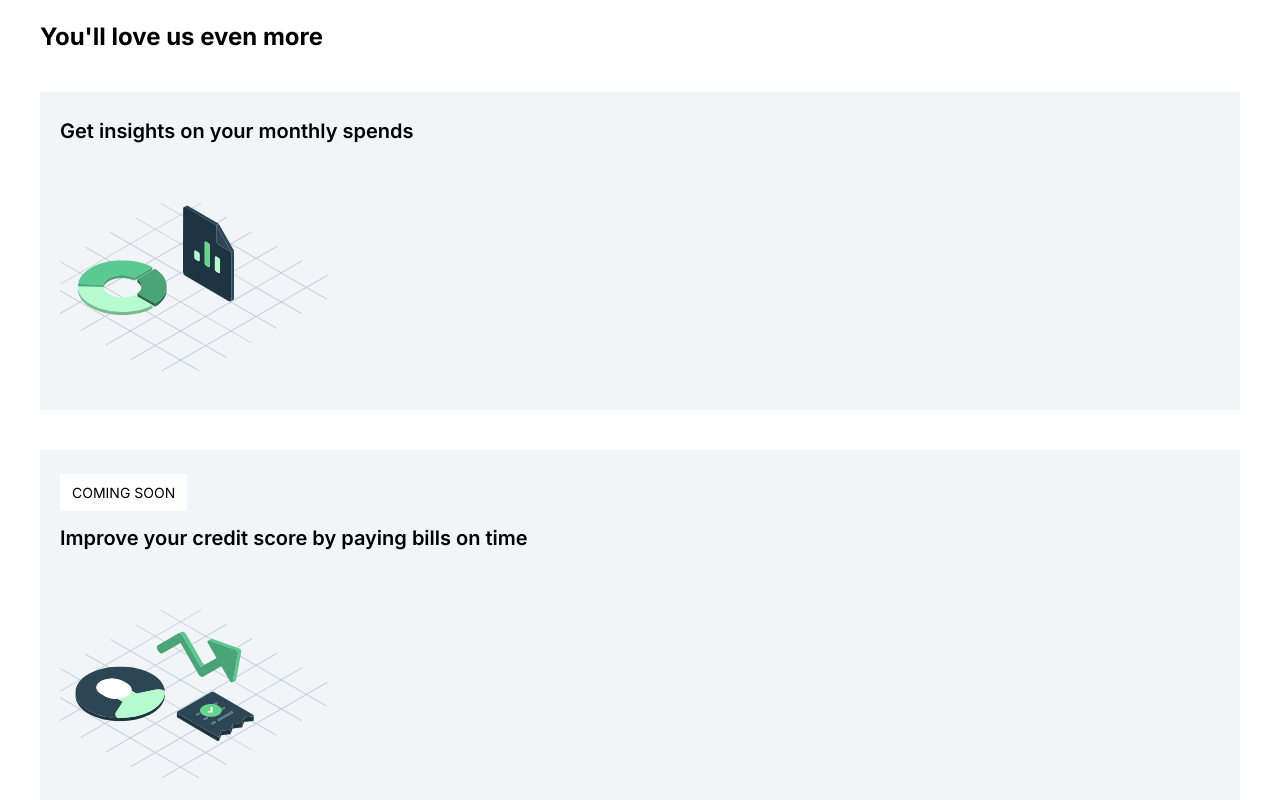
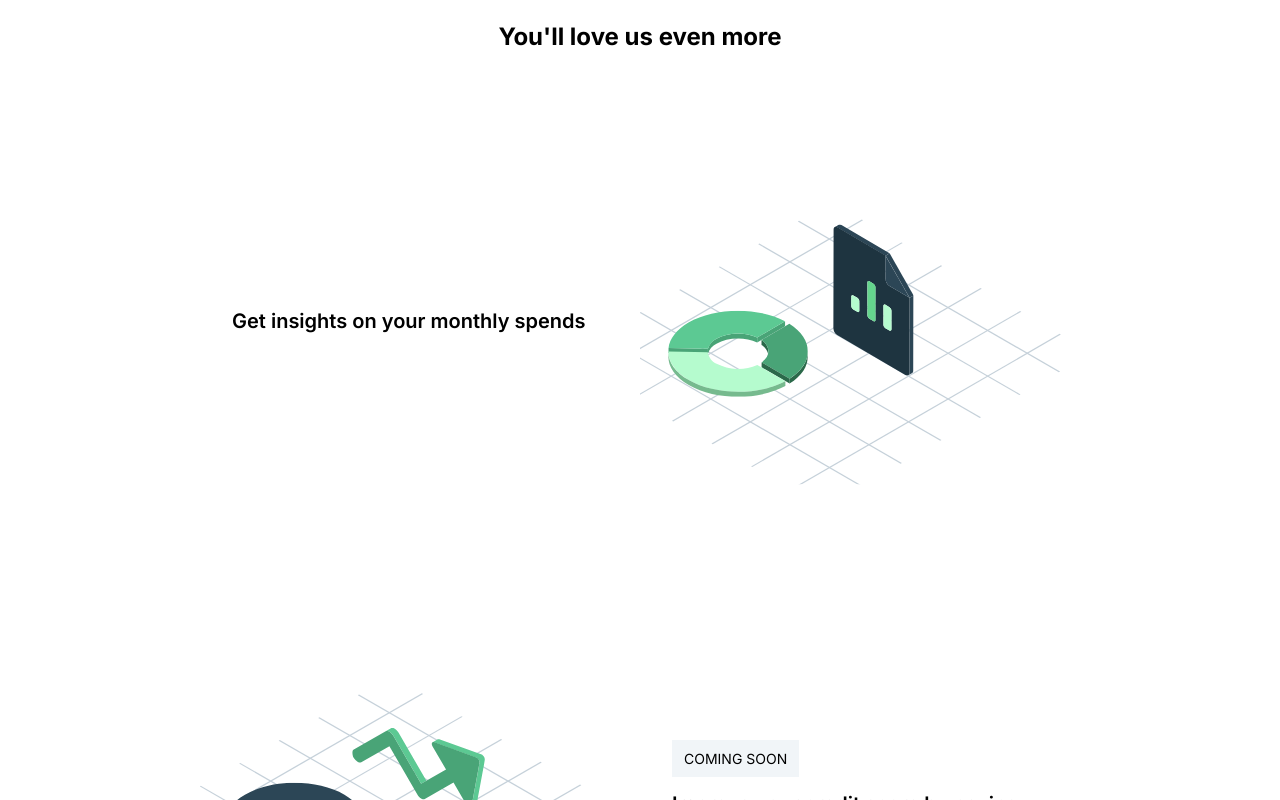
Before and after one commit to ashokrajann/cheq-website, a Next.js app: page / in a window 1280 px wide. Shown: the part 4160-4960 px from the top of the page. Built offline with nearby package versions, Linux system fonts and the light colour scheme.

Commit message:
feat: Make 'Features' section responsive

```diff
--- a/components/Features/Features.js
+++ b/components/Features/Features.js
@@ -12,18 +12,23 @@ function Features() {
           className={styles.featureContainer}
           key={feature.featureNumber}
         >
+          <div className={styles.featureInfo}>
             {(feature.featureNumber > 1) ?
               <p className={styles.featureLabel}>coming soon</p>
               :
               null
             }
             <p className={styles.featureDetails}>{feature.featureDetails}</p>
+          </div>
+          <div className={styles.featureImage}>
             <Image
               src={feature.imageSrc}
               alt={feature.alt}
               width={280}
               height={220}
+              layout="responsive"
             />
+          </div>
         </div>
       ))}
     </Wrapper>
--- a/components/Features/Features.module.css
+++ b/components/Features/Features.module.css
@@ -4,15 +4,15 @@
 
 .featureContainer {
   margin-top: 40px;
-  background-color: var(--background-subdued);
-  padding: 1.5rem 1.25rem;
+  padding: 1.5rem 0rem;
+  max-width: 400px;
 }
 
 .featureLabel {
   composes: body-small from "../../styles/typo-web.module.css";
   display: inline-block;
   padding: 0.5rem 0.75rem;
-  background-color: var(--background-neutral);
+  background-color: var(--background-subdued);
   margin-bottom: 0.75rem;
   text-transform: uppercase;
 }
@@ -26,3 +26,52 @@
   composes: heading from "../../styles/typo-web.module.css";
   margin-bottom: 1rem;
 }
+
+
+/* Media queries */
+
+@media only screen and (min-width: 640px) {
+
+  .sectionTitle {
+    text-align: center;
+  }
+
+  .featureContainer {
+    margin: 80px auto;
+    background-color: var(--background-neutral);
+    display: flex;
+    align-items: center;
+    justify-content: space-between;
+    max-width: 880px;
+  }
+
+  .featureContainer:nth-last-of-type(2) {
+    flex-direction: row-reverse;
+  }
+
+  .featureInfo {
+    width: 50%;
+    padding: 0rem 2rem;
+  }
+
+  .featureDetails {
+    font-size: 1.5rem;
+    font-weight: 600;
+  }
+
+  .featureImage {
+    width: 50%;
+  }
+}
+
+@media only screen and (min-width: 1024px) {
+
+  .featureDetails {
+    font-size: 2rem;
+  }
+
+  .featureInfo {
+    padding: 0rem 2rem;
+  }
+
+}
```
Lines whose indentation alone changed are shown as unchanged.
